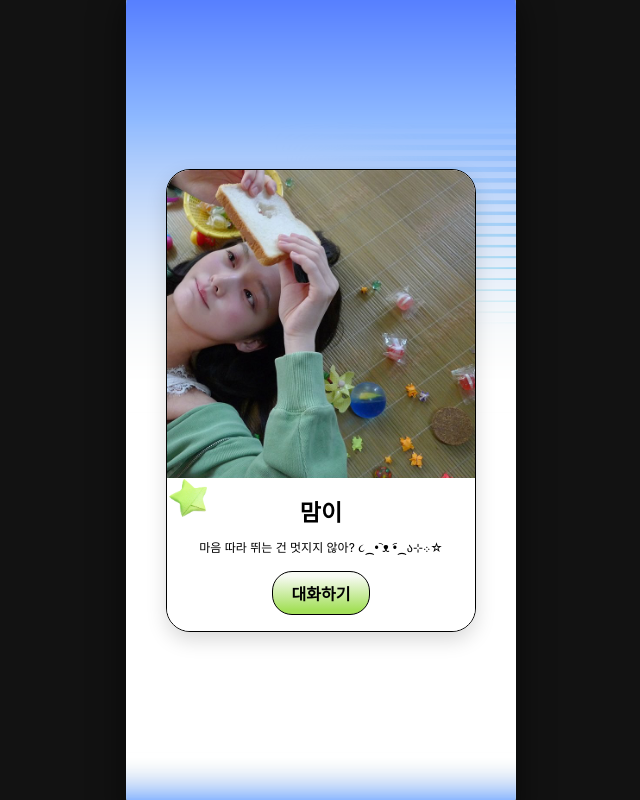
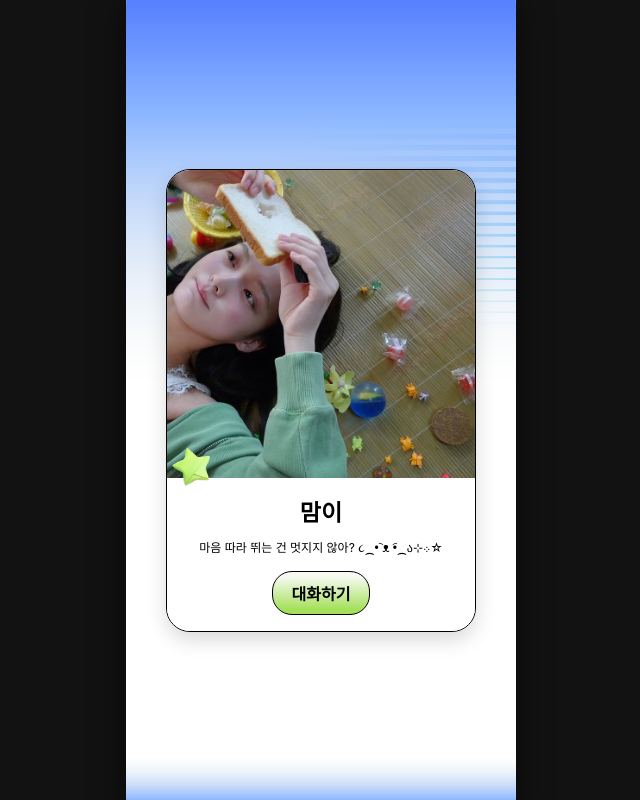
Before and after one commit to shu1230/neverdie, a website: page index.html in a window 1280 px wide. Shown: the whole page, without its empty margins (319-959 px from the left). Drawn offline with nearby package versions, Linux system fonts and the light colour scheme; no server answers.

Commit message:
Adjust position of doodle-box element

```diff
--- a/style.css
+++ b/style.css
@@ -99,8 +99,8 @@ html, body {
 
 .doodle-box {
     position: absolute;
-    left: 2px;
-    top: 1px;
+    left: 5px;
+    top: -30px;
 }
 
 .doodle-img {
```
